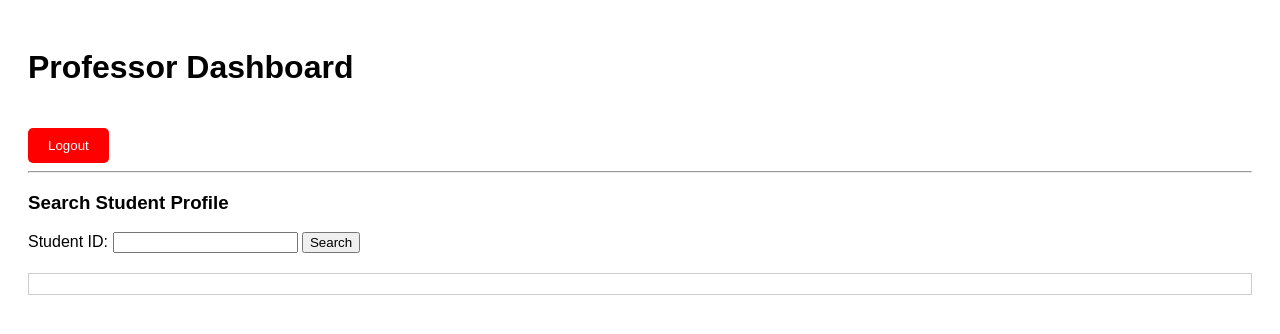
After one commit to bayleyEddy/JU_Manufacturing_LL, a Flask app: template templates/professor_home.html in a window 1280 px wide. The commit adds this page. Shown: the top 334 px of the page. Run offline with Flask 3, Linux system fonts and the light colour scheme; the template is opened without the code that fills it, so the values that code supplies are empty.

Commit message:
Student Profiles Implemented

```diff
--- a/app.py
+++ b/app.py
@@ -1,4 +1,4 @@
-from flask import Flask, request, render_template
+from flask import Flask, request, render_template, redirect
 import pyodbc
 from datetime import datetime
 
@@ -26,6 +26,11 @@ def connect_db():
     )
 
 # ---------------------------------------------------------
+# TEMPORARY STORAGE FOR PROFESSOR ID (simple + no sessions)
+# ---------------------------------------------------------
+current_professor_id = None
+
+# ---------------------------------------------------------
 # Home Page
 # ---------------------------------------------------------
 @app.route("/", methods=["GET"])
@@ -33,10 +38,12 @@ def home():
     return render_template("index.html")
 
 # ---------------------------------------------------------
-# Check-In / Check-Out Route (NO User_Roles table)
+# Check-In / Check-Out Route
 # ---------------------------------------------------------
 @app.route("/checkin", methods=["POST"])
 def checkin():
+    global current_professor_id
+
     student_id = request.form.get("student_id")
 
     # Clean swipe if raw track data appears
@@ -69,7 +76,10 @@ def checkin():
         if prof:
             role = "Professor"
             first_name, last_name = prof
-            waiver = 1  # professors always allowed
+            waiver = 1
+
+            # ⭐ Store professor ID for logout button
+            current_professor_id = student_id
 
         else:
             # -------------------------------------------------
@@ -86,7 +96,7 @@ def checkin():
             if worker:
                 role = "StudentWorker"
                 first_name, last_name = worker
-                waiver = 1  # workers always allowed
+                waiver = 1
 
             else:
                 # -------------------------------------------------
@@ -173,12 +183,104 @@ def checkin():
         return {"message": f"Database Error: {str(e)}"}
 
 # ---------------------------------------------------------
-# Role-Based Homepages
+# Professor Dashboard
 # ---------------------------------------------------------
 @app.route("/professor_home")
 def professor_home():
-    return "<h1>Professor Dashboard</h1>"
+    return render_template("professor_home.html")
 
+# ---------------------------------------------------------
+# Professor Search Route
+# ---------------------------------------------------------
+@app.route("/professor_search", methods=["POST"])
+def professor_search():
+    student_id = request.form.get("student_id")
+
+    try:
+        student_id = int(student_id)
+    except:
+        return {"error": "Invalid student ID format"}
+
+    try:
+        conn = connect_db()
+        cursor = conn.cursor()
+
+        cursor.execute("""
+            SELECT First_Name, Last_Name, Liability_Waivers
+            FROM dbo.Student
+            WHERE Student_ID = ?
+        """, student_id)
+
+        student = cursor.fetchone()
+
+        if not student:
+            conn.close()
+            return {"error": "Student not found"}
+
+        first_name, last_name, waiver = student
+        waiver_text = "Yes" if waiver == 1 else "No"
+
+        cursor.execute("""
+            SELECT LoginTime, LogoutTime
+            FROM dbo.Attendance_Log
+            WHERE Attendance_ID = ?
+            ORDER BY LoginTime DESC
+        """, student_id)
+
+        logs = cursor.fetchall()
+        conn.close()
+
+        log_list = []
+        for log in logs:
+            log_list.append({
+                "login": str(log[0]),
+                "logout": str(log[1]) if log[1] else "Still logged in"
+            })
+
+        return {
+            "first_name": first_name,
+            "last_name": last_name,
+            "student_id": student_id,
+            "waiver": waiver_text,
+            "logs": log_list
+        }
+
+    except Exception as e:
+        return {"error": f"Database Error: {str(e)}"}
+
+# ---------------------------------------------------------
+# Logs out professor + redirects
+# ---------------------------------------------------------
+@app.route("/professor_logout")
+def professor_logout():
+    global current_professor_id
+
+    if current_professor_id is None:
+        return redirect("/")
+
+    try:
+        conn = connect_db()
+        cursor = conn.cursor()
+
+        cursor.execute("""
+            UPDATE dbo.Attendance_Log
+            SET LogoutTime = ?
+            WHERE Attendance_ID = ? AND LogoutTime IS NULL
+        """, datetime.now(), current_professor_id)
+
+        conn.commit()
+        conn.close()
+
+        current_professor_id = None  # clear stored ID
+
+        return redirect("/")
+
+    except Exception as e:
+        return f"Error logging out: {str(e)}"
+
+# ---------------------------------------------------------
+# Worker & Student Pages
+# ---------------------------------------------------------
 @app.route("/worker_home")
 def worker_home():
     return "<h1>Student Worker Dashboard</h1>"
--- a/templates/index.html
+++ b/templates/index.html
@@ -8,7 +8,7 @@
             margin: 0;
             display: grid;
             place-items: center;
-            background: url("https://th.bing.com/th/id/R.c68a0adc6b1cda1afd68f598bc8c1982?rik=dtSitLhNDLT9Zw&riu=http%3a%2f%2fwww.pbh2.com%2fwordpress%2fwp-content%2fuploads%2f2013%2f07%2fBear-GIFS-russian-dancing-bear.gif&ehk=zqg6p8AF%2frSj3U42ExXOMh20dg5xEHzX9xngsLAOIo4%3d&risl=&pid=ImgRaw&r=0") no-repeat center center fixed;
+            background: url("https://www.cultofmac.com/wp-content/uploads/2016/08/ipad-dolphin-sea-world.gif") no-repeat center center fixed;
             background-size: cover;
             height: 100vh;
         }
--- /dev/null
+++ b/templates/professor_home.html
@@ -0,0 +1,84 @@
+<!DOCTYPE html>
+<html>
+<head>
+    <title>Professor Dashboard</title>
+    <style>
+        body { font-family: Arial; padding: 20px; }
+        #results { margin-top: 20px; padding: 10px; border: 1px solid #ccc; }
+        .logout-btn {
+            background-color: red;
+            color: white;
+            padding: 10px 20px;
+            border: none;
+            border-radius: 5px;
+            cursor: pointer;
+            margin-top: 20px;
+        }
+    </style>
+</head>
+<body>
+
+<h1>Professor Dashboard</h1>
+
+<!-- REAL Logout Button -->
+<a href="/professor_logout">
+    <button class="logout-btn">Logout</button>
+</a>
+
+<hr>
+
+<h3>Search Student Profile</h3>
+
+<form id="searchForm">
+    <label>Student ID:</label>
+    <input type="text" id="student_id" name="student_id" required>
+    <button type="submit">Search</button>
+</form>
+
+<div id="results"></div>
+
+<script>
+    const form = document.getElementById("searchForm");
+    const results = document.getElementById("results");
+
+    form.addEventListener("submit", async function(e) {
+        e.preventDefault();
+
+        const formData = new FormData(form);
+
+        const response = await fetch("/professor_search", {
+            method: "POST",
+            body: formData
+        });
+
+        const data = await response.json();
+
+        if (data.error) {
+            results.innerHTML = `<p style='color:red;'>${data.error}</p>`;
+            return;
+        }
+
+        let html = `
+            <h3>Student Profile</h3>
+            <p><strong>Name:</strong> ${data.first_name} ${data.last_name}</p>
+            <p><strong>ID:</strong> ${data.student_id}</p>
+            <p><strong>Waiver Signed:</strong> ${data.waiver}</p>
+            <h4>Attendance History</h4>
+        `;
+
+        if (data.logs.length === 0) {
+            html += "<p>No attendance records found.</p>";
+        } else {
+            html += "<ul>";
+            data.logs.forEach(log => {
+                html += `<li>Login: ${log.login} — Logout: ${log.logout}</li>`;
+            });
+            html += "</ul>";
+        }
+
+        results.innerHTML = html;
+    });
+</script>
+
+</body>
+</html>
```
